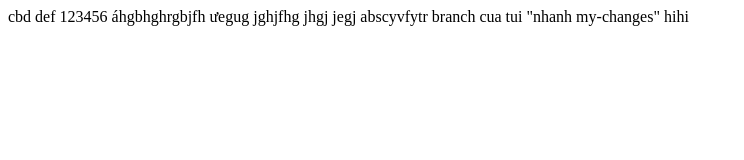
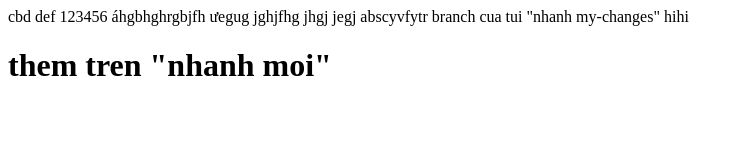
Before and after one commit to hoangluccos/testGit, a plain HTML site: page index.html in a window 1280 px wide. Shown: the whole page, without its empty margins (0-744 px from the left). Drawn offline with Linux system fonts and the light colour scheme.

Commit message:
nhanhmoi

```diff
--- a/index.html
+++ b/index.html
@@ -9,4 +9,5 @@ cbd def 123456 áhgbhghrgbjfh ưegug jghjfhg jhgj jegj abscyvfytr branch cua tui
   </head>
   <body></body>
   hihi
+  <h1>them tren "nhanh moi"</h1>
 </html>
```
